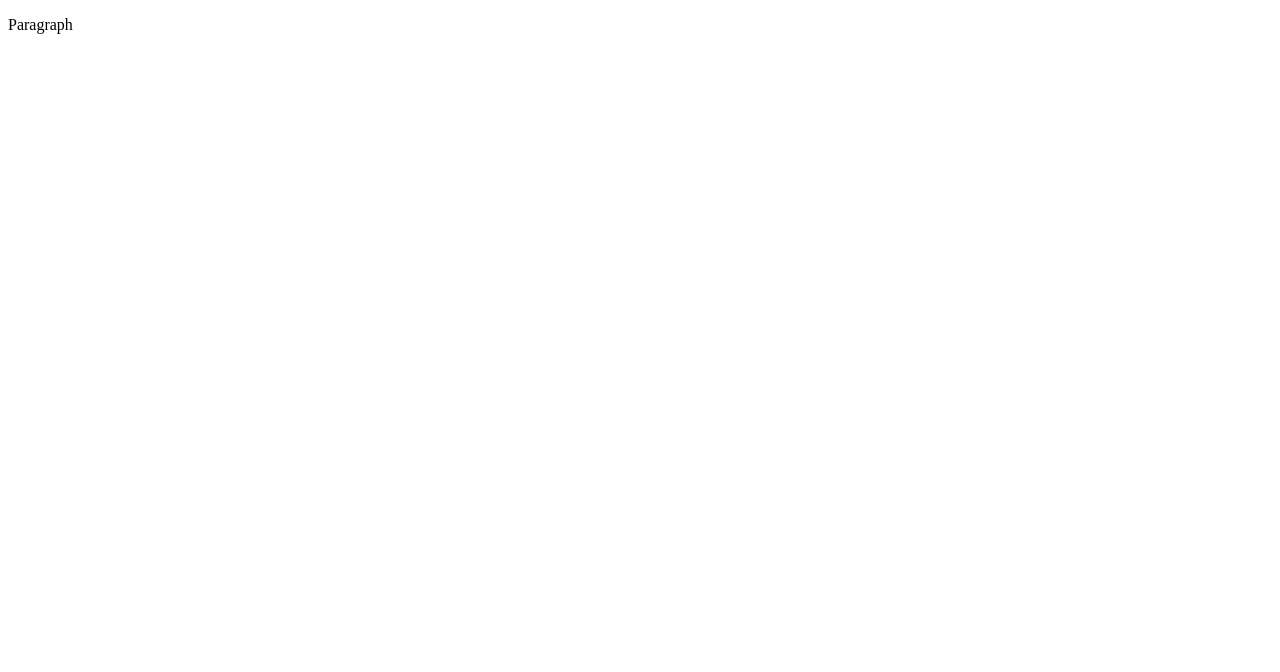
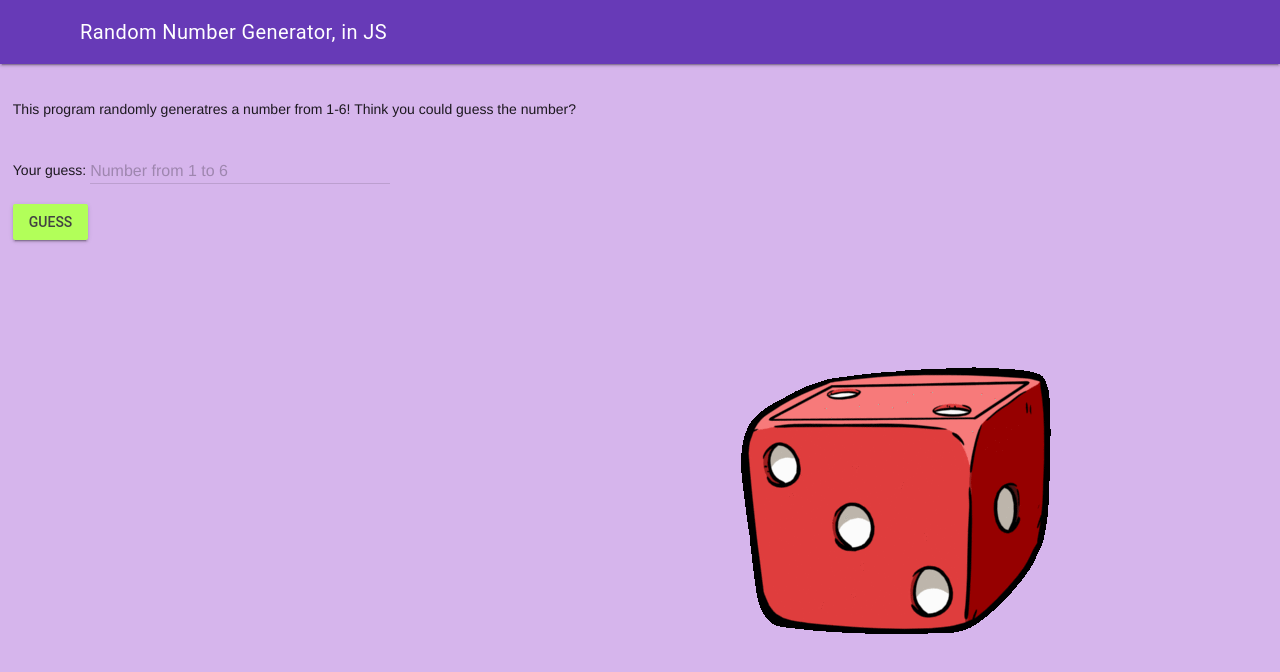
Before and after one commit to MTHS-ICD2O-1-2023/ICD2O-Unit-5-01-Julianne-Leblanc-Peltier, a plain HTML site: page index.html in a window 1280 px wide. Drawn offline with nearby package versions, Linux system fonts and the light colour scheme.

Commit message:
html + js using OR statement

```diff
--- a/css/style.css
+++ b/css/style.css
@@ -1,4 +1,28 @@
-/* Created by: Mr. Coxall
-* Created on: Sep 2020
+/* Created by: Julianne Leblanc-Peltier
+* Created on: April 2024
 * This file contains the CSS for index.html
 */
+
+body {
+  background-color: rgb(214 181 236);
+}
+
+.content {
+  padding: 1%;
+}
+
+.column {
+  float: left;
+  width: 50%;
+}
+
+/* Clear floats after the columns */
+.row::after {
+  content: "";
+  display: table;
+  clear: both;
+}
+
+.image {
+  width: 20%;
+}
--- a/index.html
+++ b/index.html
@@ -1,9 +1,79 @@
 <!DOCTYPE html>
-<html>
+<html lang="en-ca">
   <head>
-    <title>Title</title>
+    <meta charset="utf-8" />
+    <meta name="description" content="Random Number Generator, in JS" />
+    <meta name="keywords" content="mths, ics2o" />
+    <meta name="author" content="Julianne Leblanc-Peltier" />
+    <meta name="viewport" content="width=device-width, initial-scale=1.0" />
+    <link rel="stylesheet" href="./css/style.css" />
+    <link
+      rel="stylesheet"
+      href="https://fonts.googleapis.com/icon?family=Material+Icons"
+    />
+    <link
+      rel="stylesheet"
+      href="https://code.getmdl.io/1.3.0/material.deep_purple-light_green.min.css"
+    />
+    <link rel="apple-touch-icon" sizes="180x180" href="apple-touch-icon.png" />
+    <link rel="icon" type="image/png" sizes="32x32" href="favicon-32x32.png" />
+    <link rel="icon" type="image/png" sizes="16x16" href="favicon-16x16.png" />
+    <link rel="manifest" href="site.webmanifest" />
+    <title>Random Number Generator, in JS</title>
   </head>
   <body>
-    <p>Paragraph</p>
+    <script defer src="https://code.getmdl.io/1.3.0/material.min.js"></script>
+    <script src="./js/script.js"></script>
+    <div class="mdl-layout mdl-js-layout mdl-layout--fixed-header">
+      <header class="mdl-layout__header">
+        <div class="mdl-layout__header-row">
+          <span class="mdl-layout-title"
+            >Random Number Generator, in JS</span
+          >
+        </div>
+      </header>
+      <div class="content">
+        <div class="row">
+          <div class="column">
+            <br />
+            <p>This program randomly generatres a number from 1-6! Think you could guess the number?</p>
+            <!-- Numeric Textfield with Floating Label -->
+            <form action="#">
+              Your guess: <div
+                class="mdl-textfield mdl-js-textfield mdl-textfield--floating-label"
+              >
+                <input
+                  class="mdl-textfield__input"
+                  type="text"
+                  pattern="-?[0-9]*(\.[0-9]+)?"
+                  id="user-number-guess"
+                />
+                <label class="mdl-textfield__label" for="sample4"
+                  >Number from 1 to 6</label
+                >
+                <span class="mdl-textfield__error">Input is not a number!</span>
+              </div>
+              <!-- Accent-colored raised button with ripple -->
+              <br />
+              <button
+                class="mdl-button mdl-js-button mdl-button--raised mdl-js-ripple-effect mdl-button--accent"
+                onclick="myButtonClicked()"
+              >
+                Guess
+              </button>
+            </form>
+            <div id="number-guess-output">
+            </div>
+          </div>
+          <div class="column">
+            <br /> <br /> <br />
+            <img
+              src="./images/dice.gif"
+              alt="dice gif"
+            />
+          </div>
+        </div>
+      </div>
+    </div>
   </body>
 </html>
--- a/js/script.js
+++ b/js/script.js
@@ -19,4 +19,9 @@ function myButtonClicked() {
     //output
     document.getElementById("number-guess-output").innerHTML = "You guessed incorrectly!"
   }
+
+  if (userNumberGuess > 6 || userNumberGuess < 1) {
+    //output
+    document.getElementById("number-guess-output").innerHTML = "Please input a number from 1 to 6!"
+  }
 }
```
Also changed, not shown: design/storyboard.png, images/dice.gif (added), 1 other file.
